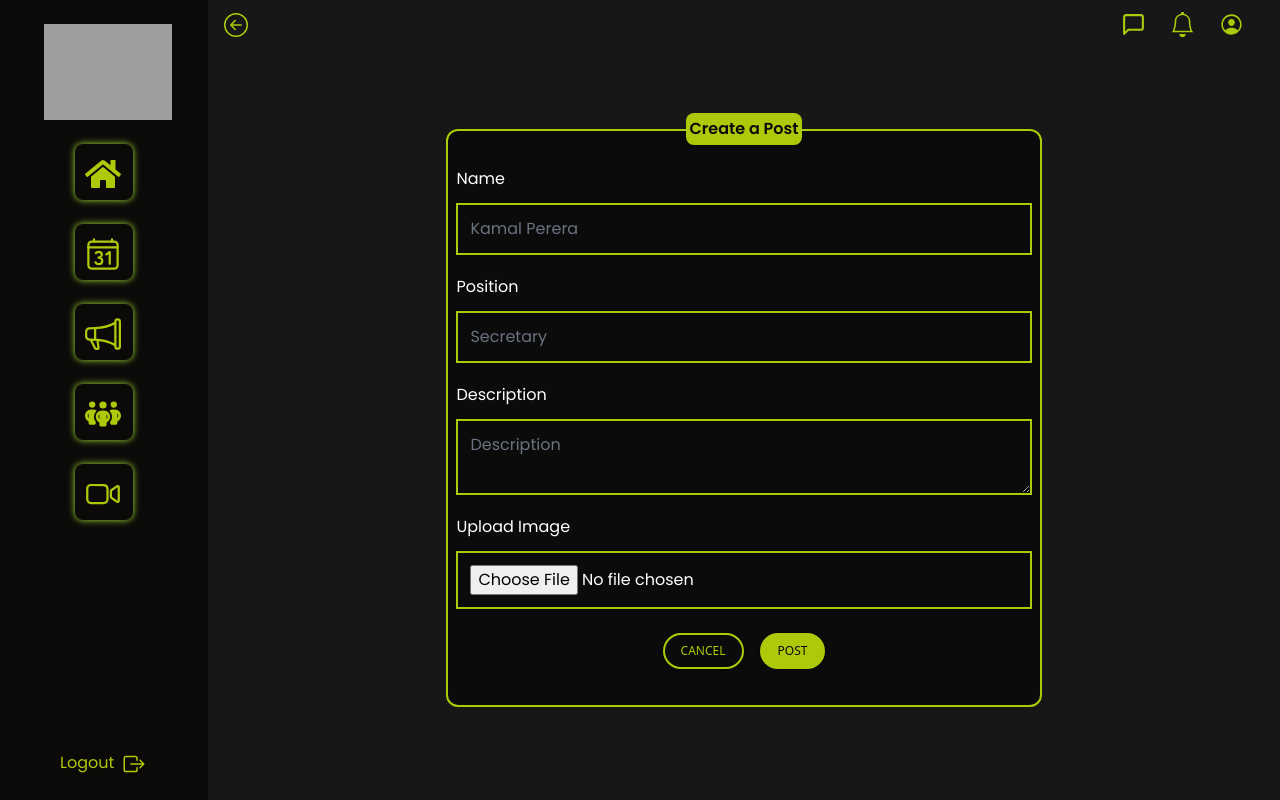
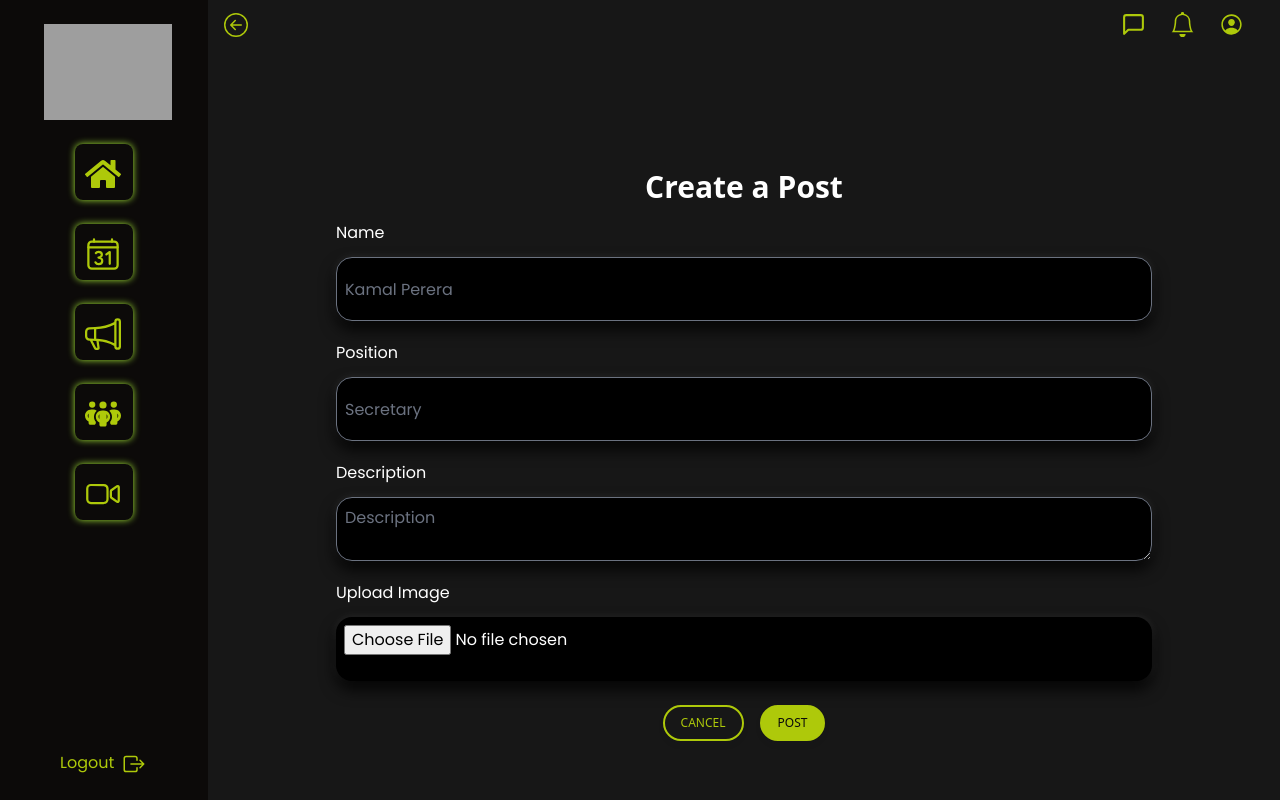
Before and after one commit to Anuraj2601/Eventix, a React (Vite) app: page /club/new-post in a window 1280 px wide. Built offline with nearby package versions, Linux system fonts and the light colour scheme; no server answers; grey boxes are pictures that could not be loaded.

Commit message:
clubposts form classnames

```diff
--- a/src/components/Apply.jsx
+++ b/src/components/Apply.jsx
@@ -127,9 +127,9 @@ const ApplyForm = () => {
                                 value={formFields.userEmail}
                                 onChange={handleInputChange}
                                 className="w-full h-16 bg-black text-white p-2 rounded-2xl"
-                                readOnly
+
                                 style={{ boxShadow: '0 8px 16px rgba(0, 0, 0, 0.9), 0 0 8px rgba(255, 255, 255, 0.1)' }}
-                            />
+                                readOnly />
                         </div>
 
                         {/* Contribution Text Area */}
@@ -168,18 +168,21 @@ const ApplyForm = () => {
 
                     {/* Success Dialog Box */}
                     {successMessage && (
-                        <div className="fixed inset-0 flex items-center justify-center bg-black p-4 rounded-lg shadow-lg">
-                            <div className="text-center">
-                                <Typography variant="h6" className="text-yellow-500">{successMessage}</Typography>
+  <div className="fixed inset-0 flex items-center justify-center bg-black bg-opacity-70">
+    <div className="bg-white p-6 rounded-lg max-w-md w-full text-center">
+      <Typography variant="h6" className="text-2xl font-bold mb-4 text-[#AEC90A]">
+        {successMessage}
+      </Typography>
       <button
         onClick={() => setSuccessMessage('')}
-                                    className="mt-4 p-2 bg-yellow-500 text-white rounded-lg"
+        className="bg-[#AEC90A] hover:bg-[#9AB307] text-black font-bold py-2 px-4 rounded-full transition duration-300"
       >
         Close
       </button>
     </div>
   </div>
 )}
+
                 </div>
             </div>
         </div>
--- a/src/pages/president/AddNewPostForm.jsx
+++ b/src/pages/president/AddNewPostForm.jsx
@@ -372,15 +372,15 @@ const handleCancel = () => {
         <div className="flex flex-col flex-1 overflow-auto">
           <Navbar className="sticky top-0 z-10 p-4" />
           <div className="bg-neutral-900 text-white flex flex-col flex-1 overflow-auto p-4 md:p-10">
-            <div className="flex flex-col items-center justify-center relative mt-10 w-full">
-              <div className="bg-[#AEC90A] text-[#0B0B0B] p-1 rounded-lg font-semibold absolute -top-4">
-                {pageTitle()}
-              </div>
-              <div className="bg-[#0B0B0B] flex flex-col items-center justify-center border-2 border-[#AEC90A] rounded-xl w-full md:w-3/5 py-9">
+          <div className=" bg-opacity-90 text-white flex-col md:p-20 overflow-y-auto">
+                                 <Typography variant="h3" className="mb-4 text-center"> {pageTitle()}</Typography>
+
+                                 <div className="grid grid-cols-1 gap-4">
                 <form onSubmit={handleSubmit} className="w-full px-4 md:px-2">
                   {/* Personal Information */}
                   <div className="flex flex-col gap-3">
-                    <label htmlFor="name" className="text-white">
+                    <label htmlFor="name"                               className="block "
+>
                       Name
                     </label>
                     <input
@@ -389,8 +389,9 @@ const handleCancel = () => {
                       onChange={(e) => setName(e.target.value)}
                       type="text"
                       placeholder="Kamal Perera"
-                      className="p-3 border-2 border-[#AEC90A] bg-[#0B0B0B] text-white w-full"
-                      readOnly
+                      className="w-full h-16 bg-black text-white p-2 rounded-2xl"
+
+                      style={{ boxShadow: '0 8px 16px rgba(0, 0, 0, 0.9), 0 0 8px rgba(255, 255, 255, 0.1)' }}                      readOnly
                     />
                     {isSubmitted && errors.name && <div className="text-red-500">{errors.name}</div>}
                   </div>
@@ -406,8 +407,10 @@ const handleCancel = () => {
                       onChange={(e) => setPosition(e.target.value)}
                       type="text"
                       placeholder="Secretary"
-                      className="p-3 border-2 border-[#AEC90A] bg-[#0B0B0B] text-white w-full"
-                      readOnly
+                      className="w-full h-16 bg-black text-white p-2 rounded-2xl"
+
+                      style={{ boxShadow: '0 8px 16px rgba(0, 0, 0, 0.9), 0 0 8px rgba(255, 255, 255, 0.1)' }}                      readOnly
+
                     />
                     {isSubmitted && errors.position && <div className="text-red-500">{errors.position}</div>}
                   </div>
@@ -422,8 +425,9 @@ const handleCancel = () => {
                       value={description}
                       placeholder="Description"
                       onChange={(e) => setDescription(e.target.value)}
-                      className="p-3 border-2 border-[#AEC90A] bg-[#0B0B0B] text-white w-full"
-                    ></textarea>
+ className="w-full h-16 bg-black text-white p-2 rounded-2xl"
+
+                      style={{ boxShadow: '0 8px 16px rgba(0, 0, 0, 0.9), 0 0 8px rgba(255, 255, 255, 0.1)' }}                    ></textarea>
                     {isSubmitted && errors.description && <div className="text-red-500">{errors.description}</div>}
                   </div>
 
@@ -437,8 +441,9 @@ const handleCancel = () => {
                       type="file"
                       accept="image/*"
                       onChange={handleImageChange}
-                      className="p-3 border-2 border-[#AEC90A] bg-[#0B0B0B] text-white w-full"
-                    />
+ className="w-full h-16 bg-black text-white p-2 rounded-2xl"
+
+                      style={{ boxShadow: '0 8px 16px rgba(0, 0, 0, 0.9), 0 0 8px rgba(255, 255, 255, 0.1)' }}                    />
                     {/* {postImage && (
                       <img
                         src={postImage}
```
Lines whose indentation alone changed are shown as unchanged.
